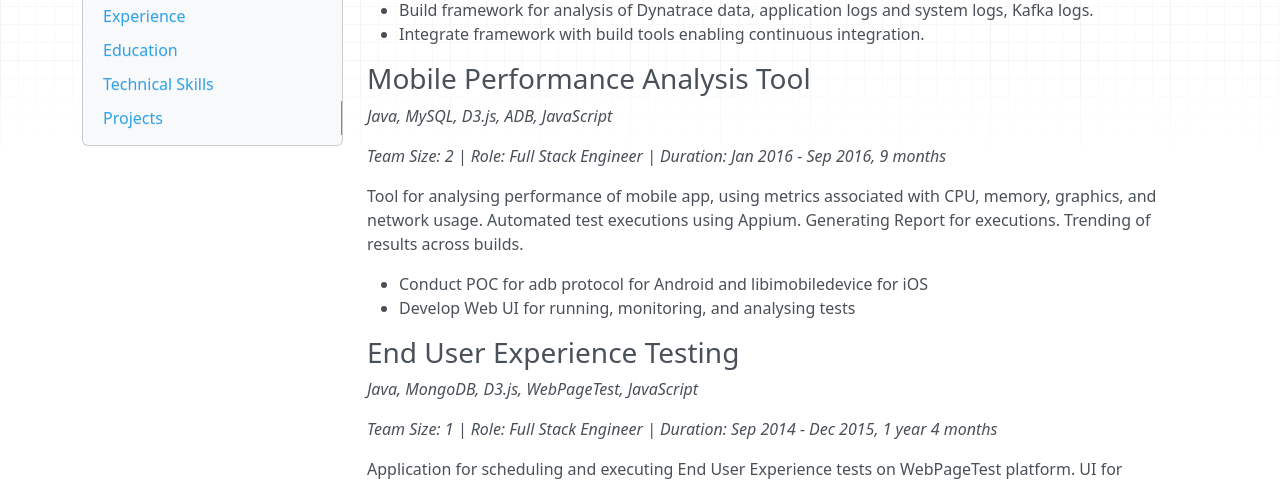
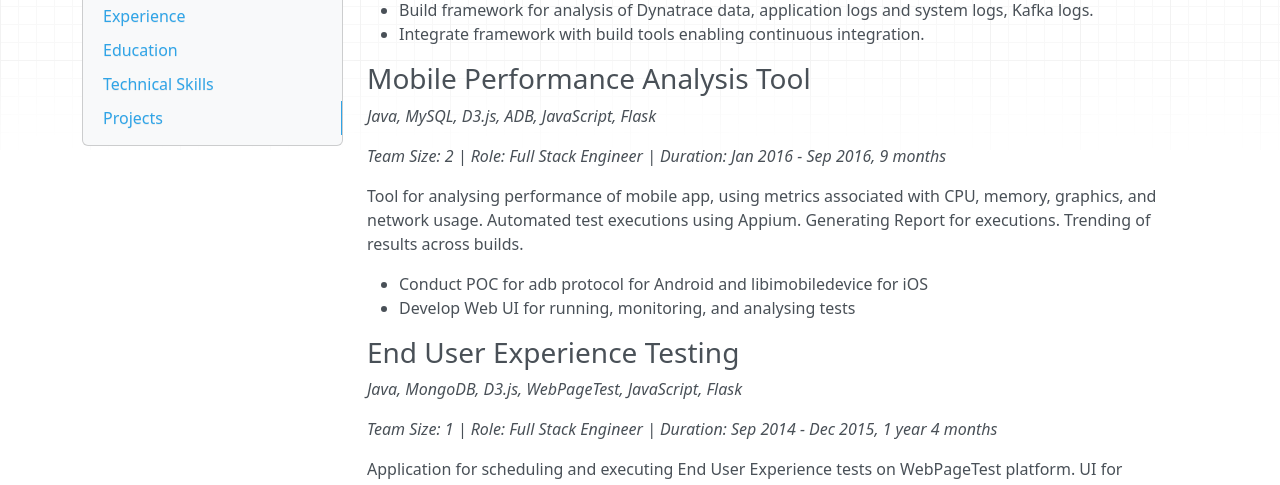
Before and after one commit to jawadhoot/resume, an MkDocs documentation site: the page built from docs/index.md, in a window 1280 px wide and 900 px high, scrolled down 2116 px. Shown: the part 156-641 px from the top of the window. Built offline with MkDocs 1.6.1, drawn with Linux system fonts in a browser that asks for light colours; nearby versions of some CDN libraries; some of the changed text lies outside the part shown.

Commit message:
Update index.md

```diff
--- a/docs/index.md
+++ b/docs/index.md
@@ -103,7 +103,7 @@ Framework for enabling continuous integration of Aircraft maintenance applicatio
 
 ### Mobile Performance Analysis Tool
 
-*Java, MySQL, D3.js, ADB, JavaScript*
+*Java, MySQL, D3.js, ADB, JavaScript, Flask*
 
 *Team Size: 2 | Role: Full Stack Engineer | Duration: Jan 2016 - Sep 2016, 9 months*
 
@@ -114,7 +114,7 @@ Tool for analysing performance of mobile app, using metrics associated with CPU,
 
 ### End User Experience Testing
 
-*Java, MongoDB, D3.js, WebPageTest, JavaScript*
+*Java, MongoDB, D3.js, WebPageTest, JavaScript, Flask*
 
 *Team Size: 1 | Role: Full Stack Engineer | Duration: Sep 2014 - Dec 2015, 1 year 4 months*
 
```
Also changed, not shown: other parts of docs/index.md (+1 -1 lines).
